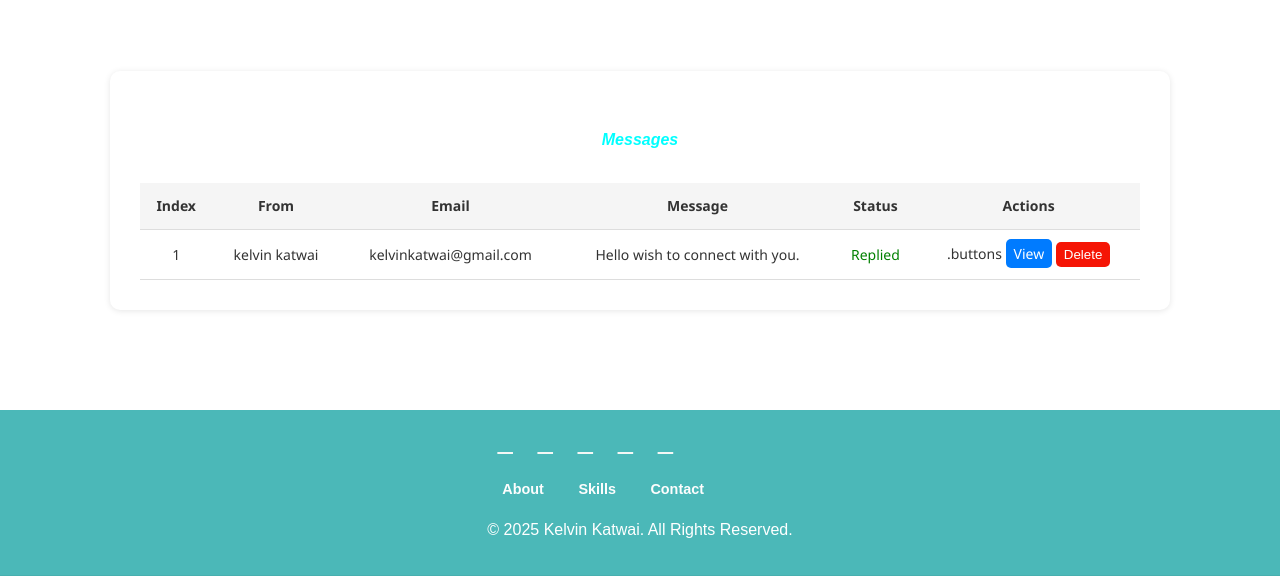
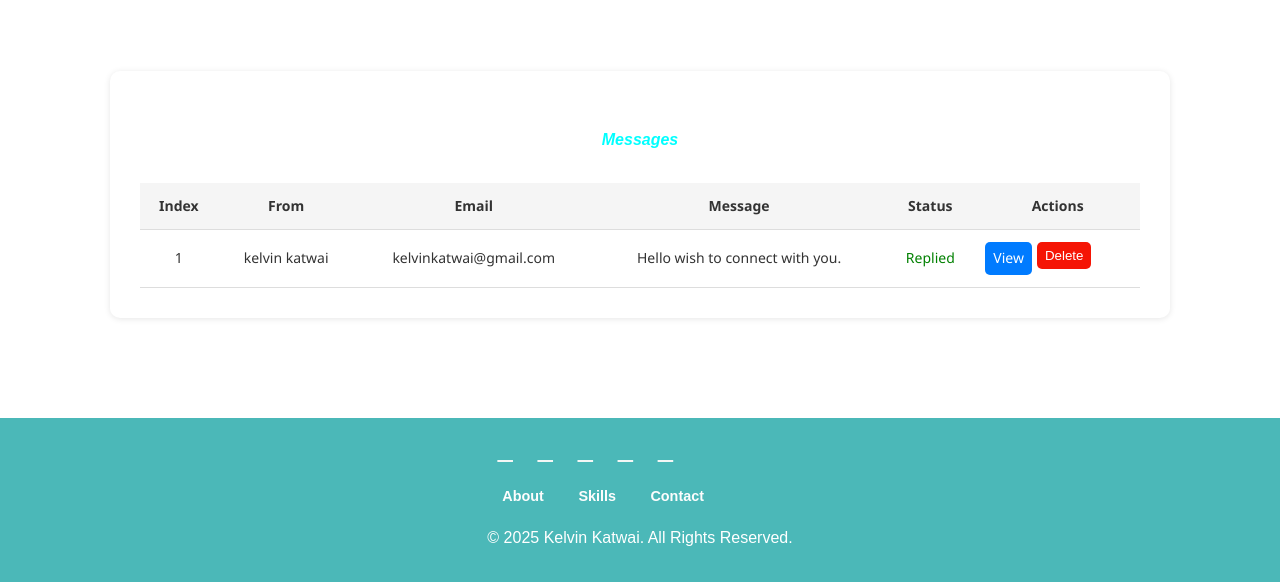
Before and after one commit to Kat-tech15/portfolio, a Django app: page /view_messages/ in a window 1280 px wide. Shown: the part 197-779 px from the top of the page. Run offline with Django 5.2, Linux system fonts and the light colour scheme; a user stored in the database is signed in; data comes from the database, SQL or seed files in the repository.

Commit message:
modified view_message template

```diff
--- a/app/views.py
+++ b/app/views.py
@@ -20,7 +20,7 @@ def contact(request):
         email = request.POST.get('email')
         message_text = request.POST.get('message')
 
-        contact = Message.objects.create(
+        Message.objects.create(
             full_name=full_name,
             email=email,
             message=message_text,
--- a/templates/base.html
+++ b/templates/base.html
@@ -13,9 +13,9 @@
         <nav>
             <ul class="nav-links">
                 <li><a href="{% url 'home' %}">Home</a></li>
-                <li><a href="#about">About</a></li>
-                <li><a href="#skills" >Skills</a></li>
-                <li><a href="#contact" >Contact</a></li>
+                <li><a href="{% url 'home' %}#about">About</a></li>
+                <li><a href="{% url 'home' %}#skills">Skills</a></li>
+                <li><a href="{% url 'home' %}#contact">Contact</a></li>
 
                 {% if user.is_superuser %}
                     <li><a href="{% url 'admin_login' %}">Admin</a></li>
--- a/templates/view_messages.html
+++ b/templates/view_messages.html
@@ -30,12 +30,13 @@
           {% endif %}
         </td>
         <td>
-          .buttons
-          <a href="{% url 'view_message_detail' message.id %}" class="btn-view">View</a>
-          <form method="post" action="{% url 'delete_message' message.id %}" style="display:inline;">
-            {% csrf_token %}
-            <button type="submit" class="btn-delete">Delete</button>
-          </form>
+          <div class="buttons">
+            <a href="{% url 'view_message_detail' message.id %}" class="btn-view">View</a>
+            <form method="post" action="{% url 'delete_message' message.id %}" style="display:inline;">
+              {% csrf_token %}
+              <button type="submit" class="btn-delete">Delete</button>
+            </form>
+          </div>
         </td>
       </tr>
       {% empty %}
@@ -104,7 +105,7 @@
 
 .btn-delete {
   background-color: #f51505;
-  padding: 5px 8px;
+  padding: 6px 8px;
   color: white;
   border-radius: 5px;
   border: none;
@@ -113,7 +114,10 @@
 .btn-delete:hover {
   background-color: #cc0909;
 }
-
+.buttons {
+  display: flex;
+  gap: 5px;
+}
 .btn-view {
   background-color: #007bff;
   padding: 5px 8px;
```
